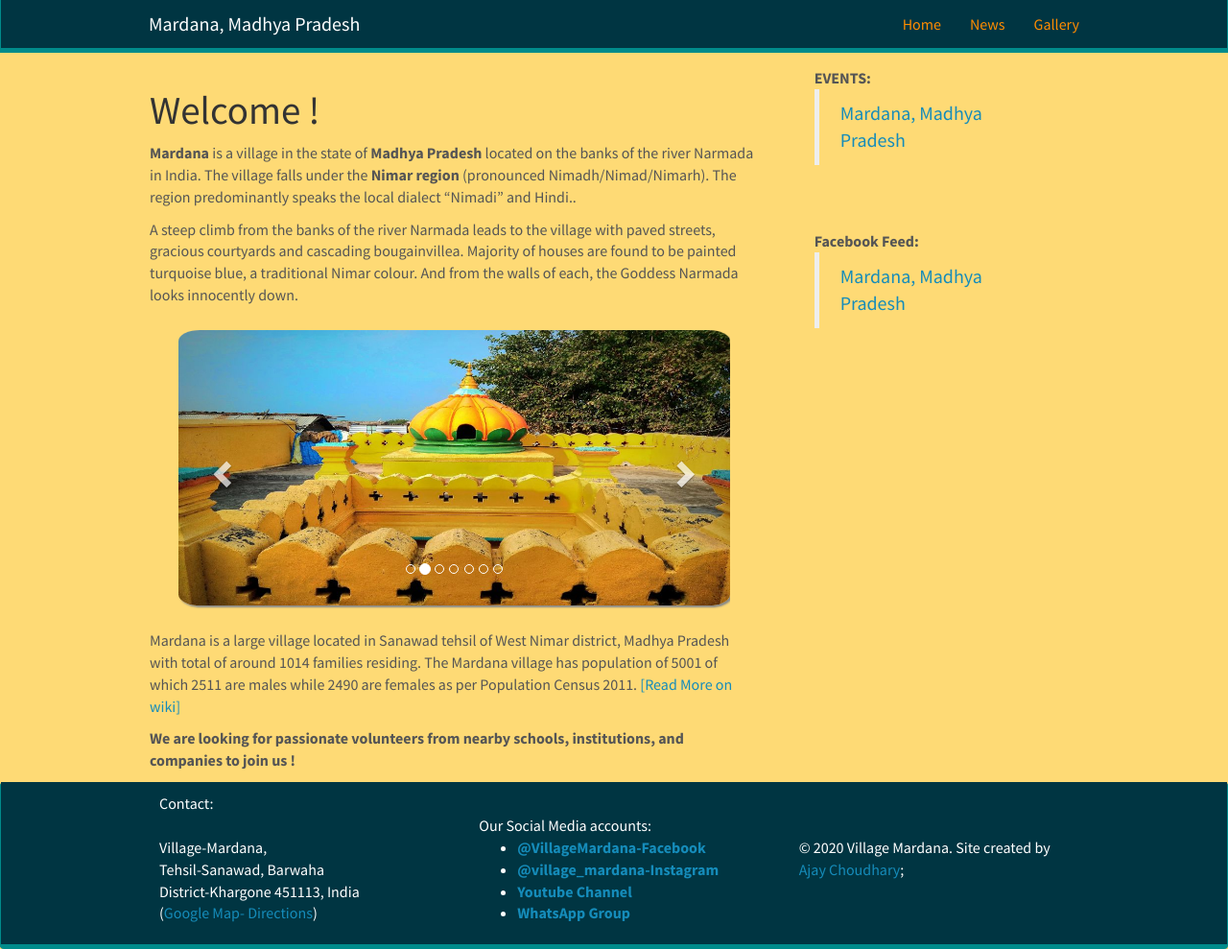
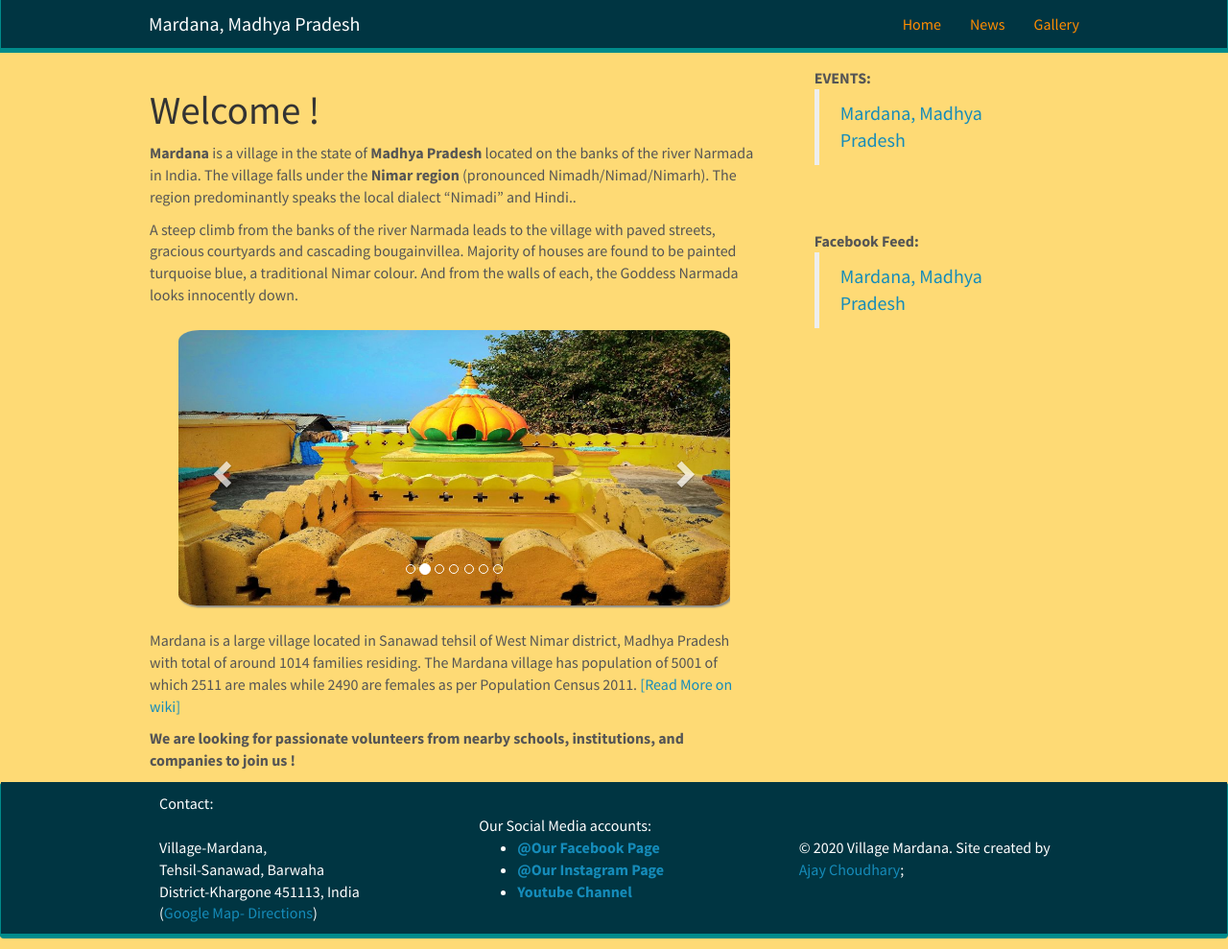
Before and after one commit to village-mardana/village-mardana.github.io, a Jekyll site: the page built from _pages/home.md, in a window 1280 px wide and 989 px high. Shown: the whole window at 96% size. Built offline with Jekyll 4.4.1, drawn with Linux system fonts in a browser that asks for light colours; nearby versions of some CDN libraries.

Commit message:
Update footer.html

```diff
--- a/_includes/footer.html
+++ b/_includes/footer.html
@@ -20,7 +20,7 @@
         var js, fjs = d.getElementsByTagName(s)[0];
         if (d.getElementById(id)) return;
         js = d.createElement(s); js.id = id;
-        				js.src = 'https://connect.facebook.net/en_US/sdk/xfbml.customerchat.js';
+        js.src = 'https://connect.facebook.net/hi_IN/sdk/xfbml.customerchat.js';
         fjs.parentNode.insertBefore(js, fjs);
       }(document, 'script', 'facebook-jssdk'));</script>
 
@@ -28,7 +28,9 @@
       <div class="fb-customerchat"
         attribution=setup_tool
         page_id="283811601956175"
-  			theme_color="#0A7CFF">
+  theme_color="#0A7CFF"
+  logged_in_greeting="नमस्ते,नर्मदे हर।  हम आपकी किस प्रकार से मदद कर सकते हैं ?"
+  logged_out_greeting="नमस्ते,नर्मदे हर।  हम आपकी किस प्रकार से मदद कर सकते हैं ?">
       </div>
 
 
@@ -43,10 +45,9 @@
 			  </br>
 		  	Our Social Media accounts:
 			 <ul  style="color:white;">
-				 <li><a href="https://fb.com/villagemardana"> <b>@VillageMardana-Facebook</b></a></li>
-				 <li><a href="https://instagram.com/village_mardana/"> <b>@village_mardana-Instagram</b></a></li>
+				 <li><a href="https://fb.com/villagemardana"> <b>@Our Facebook Page</b></a></li>
+				 <li><a href="https://instagram.com/village_mardana/"> <b>@Our Instagram Page</b></a></li>
 				 <li><a href="https://www.youtube.com/channel/UCX4K9SUc5FYD5loUYMnuElg"> <b>Youtube Channel</b></a></li>
-			  	 <li><a href="#"> <b>WhatsApp Group</b></a></li>
 			  </ul>
     		</div>
 
```
Lines whose indentation alone changed are shown as unchanged.
